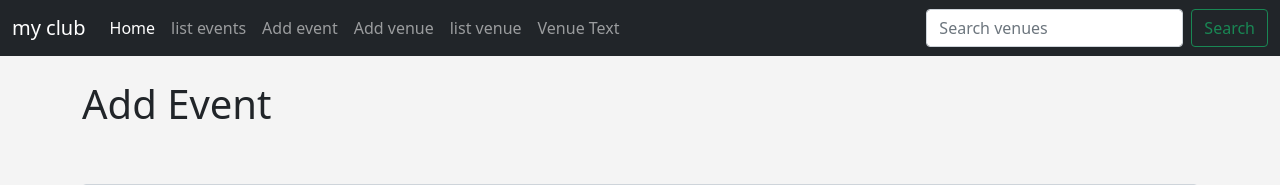
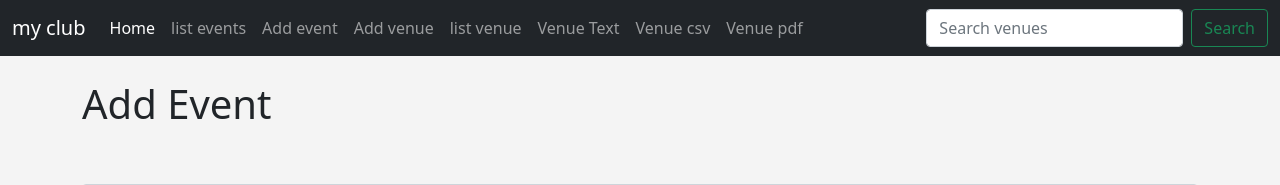
Before and after one commit to yashpawar69/myclub, a Django app: page /add_event in a window 1280 px wide. Shown: the top 185 px of the page. Run offline with Django 4.2, Linux system fonts and the light colour scheme; data comes from the database, SQL or seed files in the repository.

Commit message:
pdf added

```diff
--- a/myclub_web/events/templates/events/navbar.html
+++ b/myclub_web/events/templates/events/navbar.html
@@ -24,6 +24,13 @@
           <li class="nav-item">
             <a class="nav-link" href="{% url 'venue_text' %}" >Venue Text</a>
           </li>
+          <li class="nav-item">
+            <a class="nav-link" href="{% url 'venue_csv' %}" >Venue csv</a>
+          </li>
+          <li class="nav-item">
+            <a class="nav-link" href="{% url 'venue_pdf' %}" >Venue pdf</a>
+          </li>
+
 
 
 
--- a/myclub_web/events/urls.py
+++ b/myclub_web/events/urls.py
@@ -29,6 +29,8 @@ urlpatterns = [
     path('delete_venue/<venue_id>', views.delete_venue, name='delete-venue'),
     path('delete_event/<event_id>', views.delete_event, name='delete-event'),
     path('venue_text', views.venue_text, name='venue_text'),
+    path('venue_csv', views.venue_csv, name='venue_csv'),
+    path('venue_pdf', views.venue_pdf, name='venue_pdf'),
 
 
 ]
--- a/myclub_web/events/views.py
+++ b/myclub_web/events/views.py
@@ -6,7 +6,52 @@ from .models  import Event, Venue
 
 from .forms import VenueForm, EventForm, EventFormAdmin
 from django.http import HttpResponseRedirect, HttpResponse
+import csv
+#for pdf
+from django.http import FileResponse
+import io
+from reportlab.pdfgen import canvas
+from reportlab.lib.units import inch
+from reportlab.lib.pagesizes import letter
 
+
+#gen pdf file
+
+def venue_pdf(request):
+	response = HttpResponse(content_type='application/pdf')
+	response['Content-Disposition'] = 'attachment; filename="venues.pdf"'
+	buffer = io.BytesIO()
+	p = canvas.Canvas(buffer, pagesize=letter, bottomup=0)
+	textob = p.beginText()
+	textob.setTextOrigin(inch, inch)
+	textob.setFont("Helvetica", 14)
+
+	lines = []
+	for venue in Venue.objects.all().order_by('name'):
+		lines.append(venue.name)
+		lines.append(venue.address)
+		lines.append(venue.phone)
+		lines.append(venue.website)
+		lines.append(venue.state)
+		lines.append(" ")
+	for line in lines:
+		textob.textLine(line)
+	p.drawText(textob)
+	p.showPage()
+	p.save()
+	buffer.seek(0)
+
+	return FileResponse(buffer,as_attachment=True,filename=venue_pdf)
+
+# gen csv file
+def venue_csv(request):
+	response = HttpResponse(content_type='text/csv')
+	response['Content-Disposition'] = 'attachment; filename="venues.csv"'
+	writer = csv.writer(response)
+	writer.writerow(['Venue Name', 'Venue Address', 'Venue Phone', 'Venue Website', 'Venue State'])
+	for venue in Venue.objects.all().order_by('name'):
+		writer.writerow([venue.name, venue.address, venue.phone, venue.website, venue.state])
+	return response
 
 
 #generate text file venue list
```
